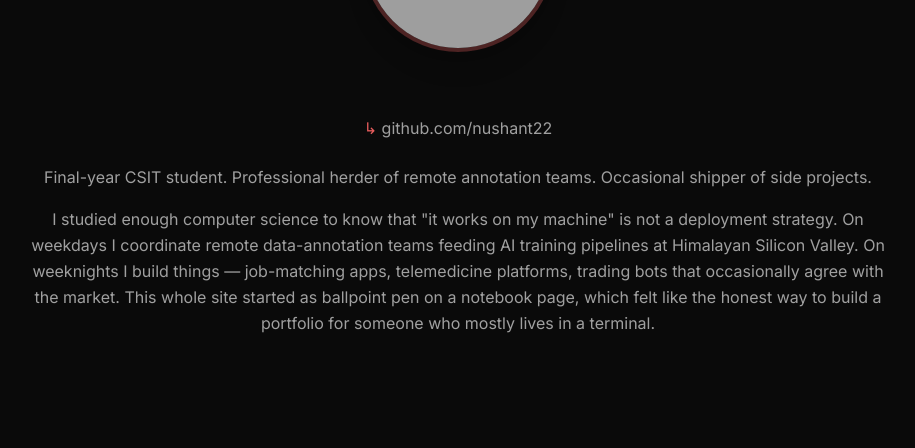
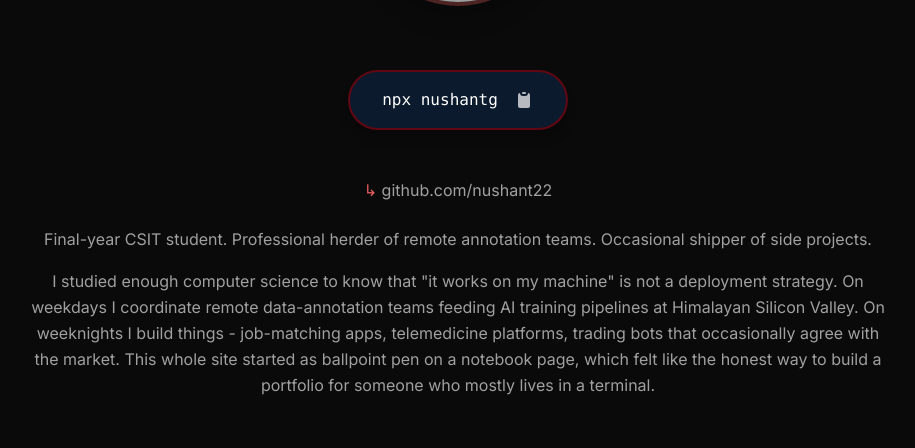
Before and after one commit to nushant22/Portfolio, a Next.js app: page / in a window 1280 px wide. Shown: the part 314-762 px from the top of the page, without its empty margins (182-1097 px from the left). Built offline with nearby package versions, Linux system fonts and the light colour scheme; grey boxes are pictures that could not be loaded.

Commit message:
feat: add interactive terminal widget with npx command
- Add pill-shaped terminal section below avatar
- Include copy-to-clipboard functionality
- Display 'npx nushantg' command with visual feedback

```diff
--- a/components/hero/Hero.tsx
+++ b/components/hero/Hero.tsx
@@ -2,8 +2,21 @@
 
 import { motion } from "framer-motion";
 import Image from "next/image";
+import { useState } from "react";
 
 export default function Hero() {
+  const [copied, setCopied] = useState(false);
+  const terminalCommand = "npx nushantg";
+
+  const handleCopy = async () => {
+    try {
+      await navigator.clipboard.writeText(terminalCommand);
+      setCopied(true);
+      setTimeout(() => setCopied(false), 2000);
+    } catch (err) {
+      console.error("Failed to copy:", err);
+    }
+  };
   return (
     <section className="section-container min-h-screen flex flex-col items-center justify-center pt-24">
       {/* Avatar - Centered below navbar with circular text */}
@@ -43,6 +56,37 @@ export default function Hero() {
         </div>
       </motion.div>
 
+      {/* Terminal Section - Pill Shaped */}
+      <motion.div
+        initial={{ opacity: 0, y: 20 }}
+        animate={{ opacity: 1, y: 0 }}
+        transition={{ duration: 0.6, delay: 0.3 }}
+        className="mb-12"
+      >
+        <div className="bg-[#0c1a2e] border-2 border-[#610713] px-8 py-4 rounded-full flex items-center gap-4 group hover:border-[#7a0e1a] transition-colors shadow-lg">
+          <span className="text-white font-mono text-sm md:text-base">
+            {terminalCommand}
+          </span>
+          <button
+            onClick={handleCopy}
+            className="text-white/70 hover:text-white transition-colors"
+            aria-label="Copy command"
+            title={copied ? "Copied!" : "Copy to clipboard"}
+          >
+            {copied ? (
+              <svg xmlns="http://www.w3.org/2000/svg" className="h-5 w-5" viewBox="0 0 20 20" fill="currentColor">
+                <path fillRule="evenodd" d="M16.707 5.293a1 1 0 010 1.414l-8 8a1 1 0 01-1.414 0l-4-4a1 1 0 011.414-1.414L8 12.586l7.293-7.293a1 1 0 011.414 0z" clipRule="evenodd" />
+              </svg>
+            ) : (
+              <svg xmlns="http://www.w3.org/2000/svg" className="h-5 w-5" viewBox="0 0 20 20" fill="currentColor">
+                <path d="M8 3a1 1 0 011-1h2a1 1 0 110 2H9a1 1 0 01-1-1z" />
+                <path d="M6 3a2 2 0 00-2 2v11a2 2 0 002 2h8a2 2 0 002-2V5a2 2 0 00-2-2 3 3 0 01-3 3H9a3 3 0 01-3-3z" />
+              </svg>
+            )}
+          </button>
+        </div>
+      </motion.div>
+
       {/* Content - Centered */}
       <div className="max-w-4xl text-center px-4">
         <motion.div
@@ -77,7 +121,7 @@ export default function Hero() {
           <p className="text-text-secondary leading-relaxed mb-6">
             I studied enough computer science to know that "it works on my machine"
             is not a deployment strategy. On weekdays I coordinate remote data-annotation teams
-            feeding AI training pipelines at Himalayan Silicon Valley. On weeknights I build things —
+            feeding AI training pipelines at Himalayan Silicon Valley. On weeknights I build things -
             job-matching apps, telemedicine platforms, trading bots that occasionally agree with the market.
             This whole site started as ballpoint pen on a notebook page, which felt like the honest
             way to build a portfolio for someone who mostly lives in a terminal.
```
